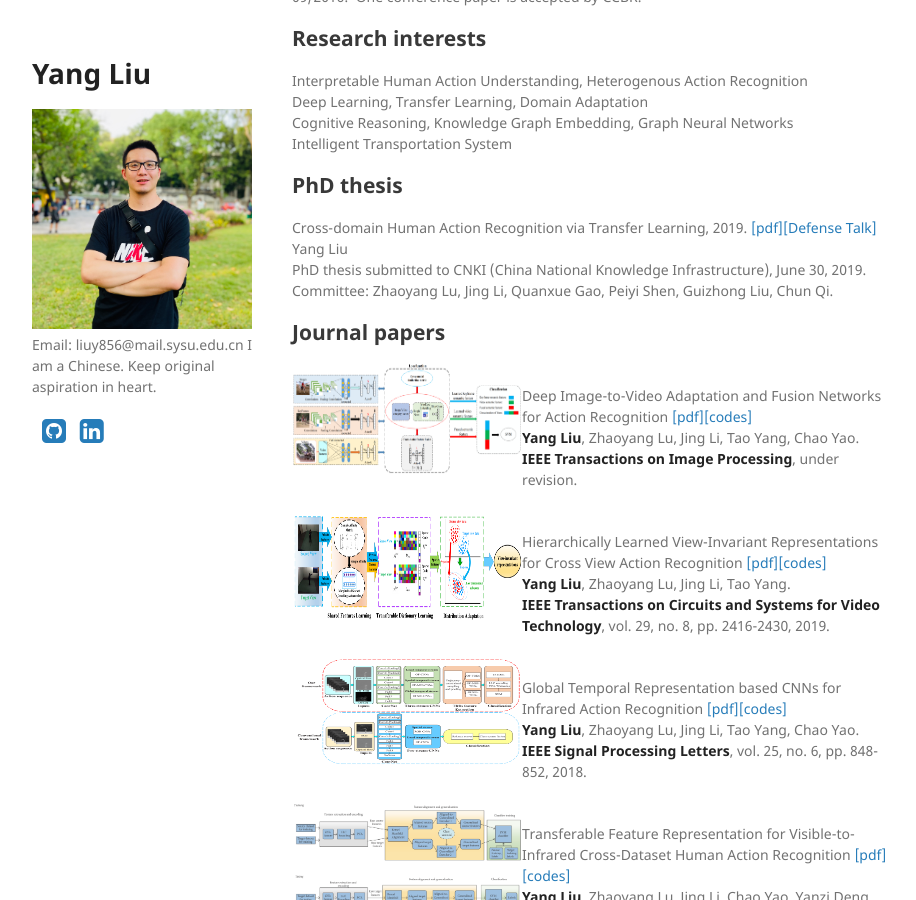
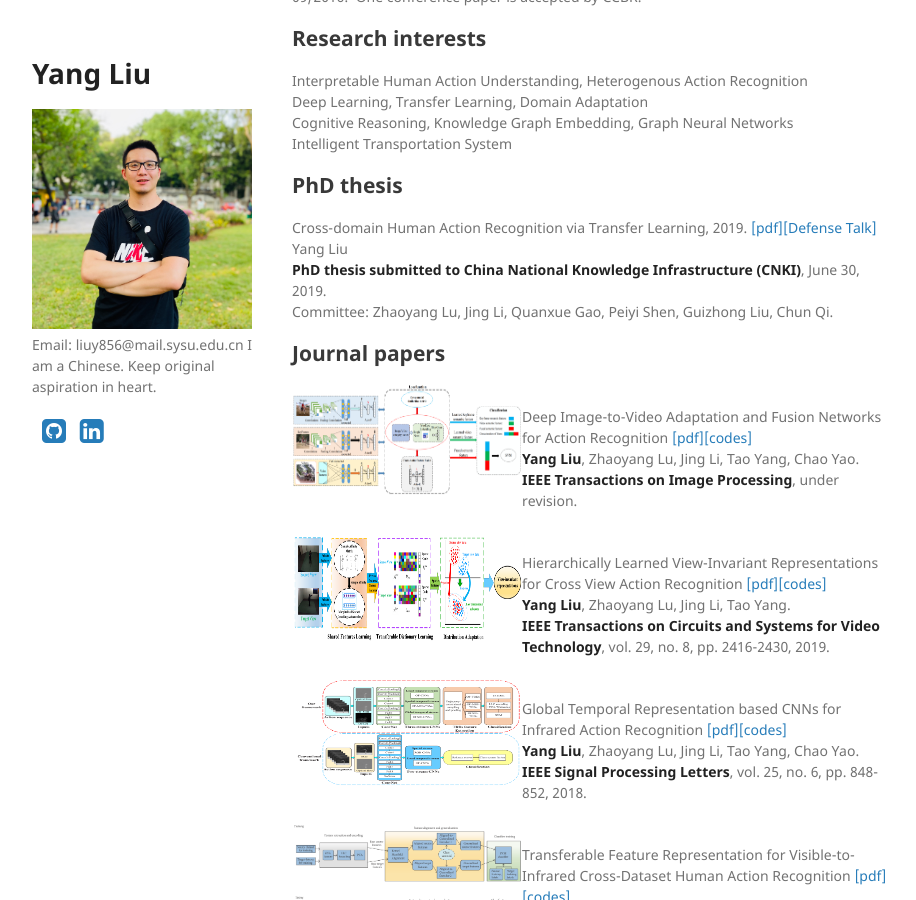
Before and after one commit to YangLiu9208/home, a Jekyll site: the page built from index.md, in a window 1280 px wide and 900 px high, scrolled down 556 px. Shown: the whole window, without its empty margins (178-1094 px from the left). Built offline with Jekyll 4.4.1, drawn with Linux system fonts in a browser that asks for light colours; a style sheet for code colours, icons or effects is not loaded.

```diff
--- a/index.md
+++ b/index.md
@@ -28,7 +28,7 @@ Intelligent Transportation System
 ## PhD thesis
 Cross-domain Human Action Recognition via Transfer Learning, 2019. [[pdf]]((https://yangliu9208.github.io/home/))[[Defense Talk]]((https://yangliu9208.github.io/home/))
 Yang Liu
-PhD thesis submitted to CNKI (China National Knowledge Infrastructure), June 30, 2019.
+**PhD thesis submitted to China National Knowledge Infrastructure (CNKI)**, June 30, 2019.
 Committee: Zhaoyang Lu, Jing Li, Quanxue Gao, Peiyi Shen, Guizhong Liu, Chun Qi.
 
 ## Journal papers
```
